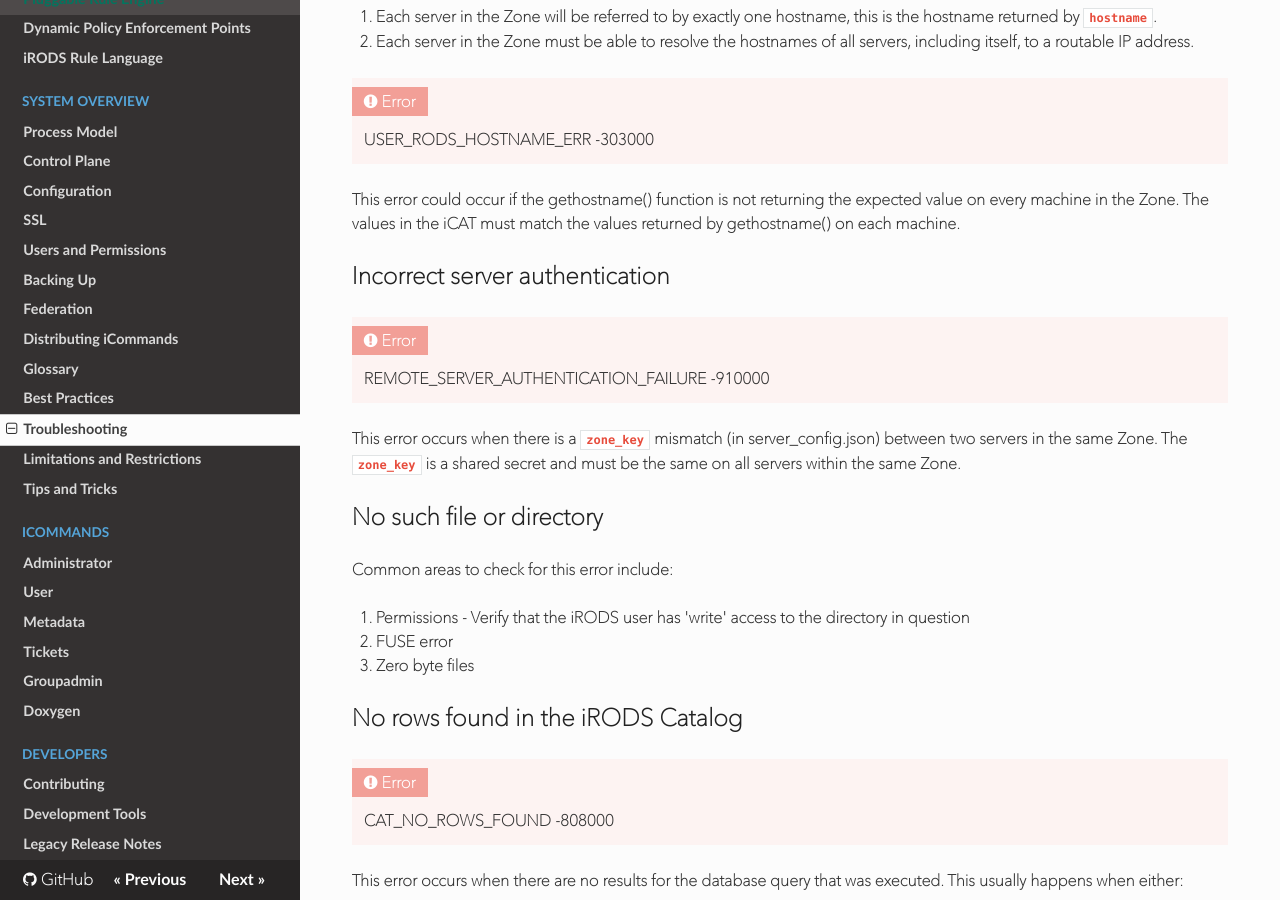
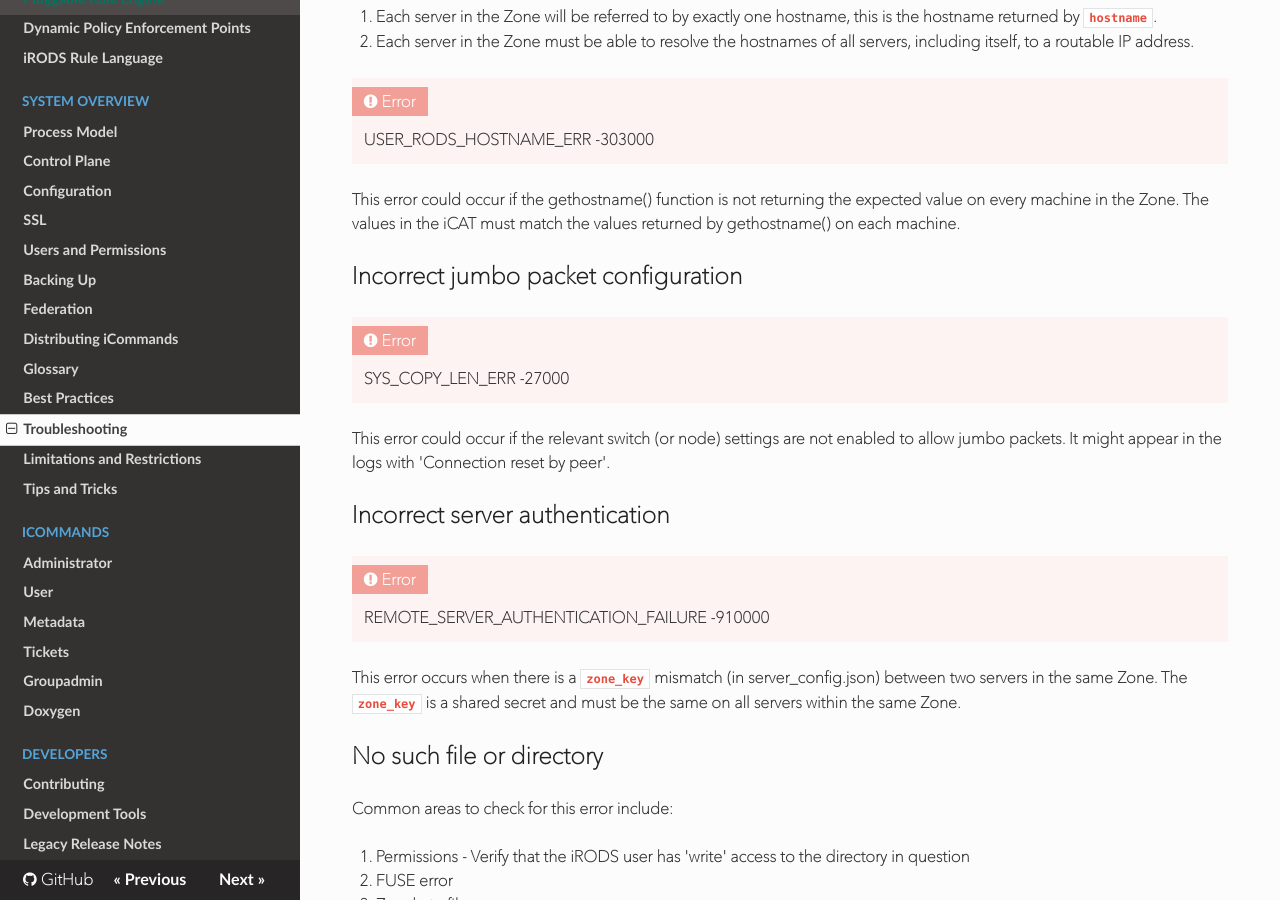
Before and after one commit to irods/irods_docs, an MkDocs documentation site: the page built from docs/system_overview/troubleshooting.md, in a window 1280 px wide and 900 px high, scrolled down 2539 px. Built offline with MkDocs 1.6.1, drawn with Linux system fonts in a browser that asks for light colours; nearby versions of some CDN libraries; old or Windows-style settings are respelled for this version of MkDocs.

Commit message:
add jumbo packet configuration to troubleshooting

```diff
--- a/docs/system_overview/troubleshooting.md
+++ b/docs/system_overview/troubleshooting.md
@@ -80,6 +80,13 @@ There are two networking requirements for iRODS:
     USER_RODS_HOSTNAME_ERR -303000
 
 This error could occur if the gethostname() function is not returning the expected value on every machine in the Zone.  The values in the iCAT must match the values returned by gethostname() on each machine.
+
+## Incorrect jumbo packet configuration
+
+!!! error
+    SYS_COPY_LEN_ERR -27000
+
+This error could occur if the relevant switch (or node) settings are not enabled to allow jumbo packets.  It might appear in the logs with 'Connection reset by peer'.
 
 ## Incorrect server authentication
 
```
